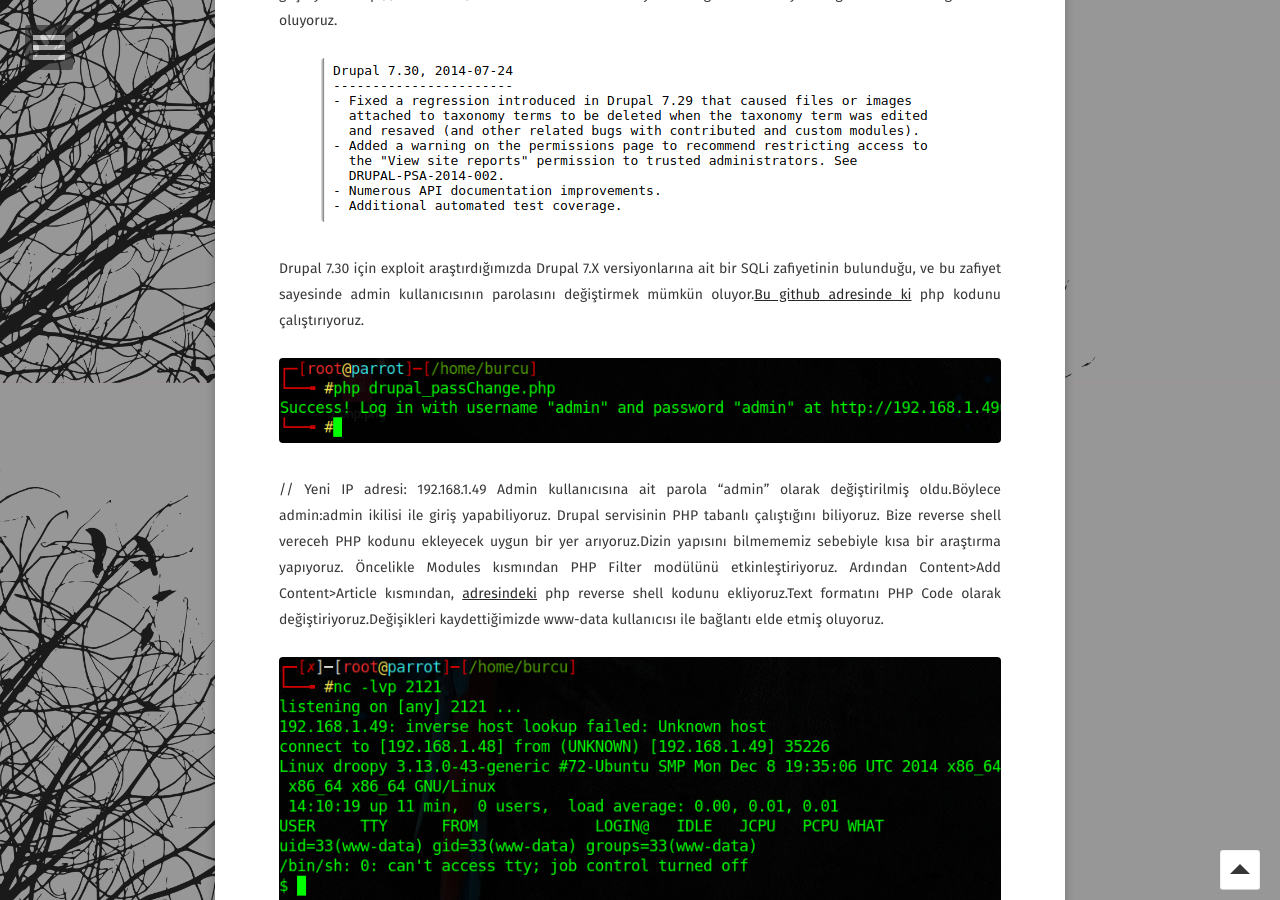
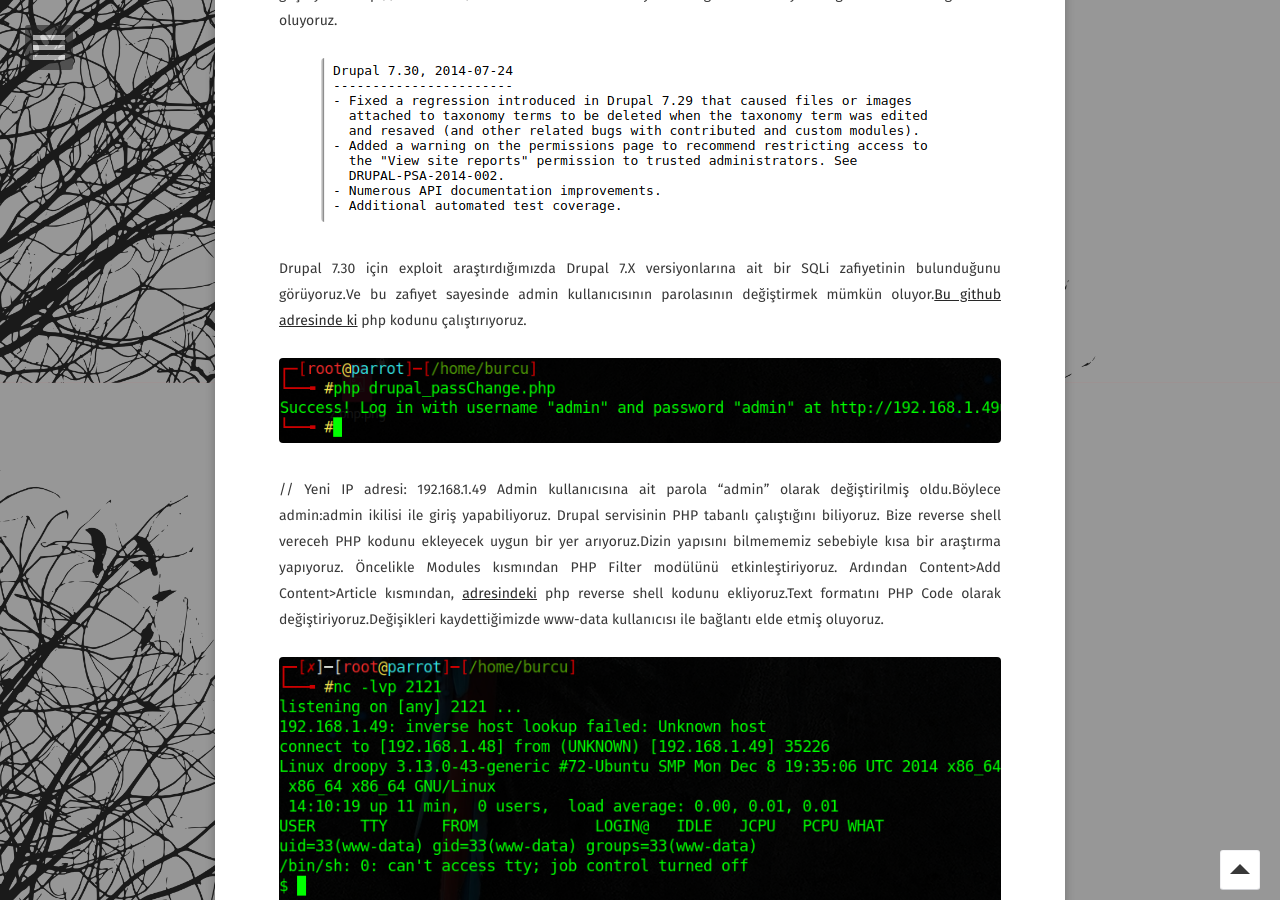
Before and after one commit to burcudemiralp/burcudemiralp.github.io, a Jekyll site: the page built from _posts/2018-06-13-Droopy-Writeup.md, in a window 1280 px wide and 900 px high, scrolled down 1417 px. Built offline with Jekyll 4.4.1, drawn with Linux system fonts in a browser that asks for light colours; some web fonts are replaced.

Commit message:
Update 2018-06-13-Droopy-Writeup.md

```diff
--- a/_posts/2018-06-13-Droopy-Writeup.md
+++ b/_posts/2018-06-13-Droopy-Writeup.md
@@ -28,7 +28,7 @@
 <figure >
     <img src="/assets/img/droopy/droopyversion.png">
 </figure>
-Drupal 7.30 için exploit araştırdığımızda Drupal 7.X versiyonlarına ait bir SQLi zafiyetinin bulunduğu, ve bu zafiyet sayesinde admin kullanıcısının parolasını değiştirmek mümkün oluyor.[Bu github adresinde ki](https://gist.github.com/milankragujevic/61eb72df71b69df80e86) php kodunu çalıştırıyoruz.
+Drupal 7.30 için exploit araştırdığımızda Drupal 7.X versiyonlarına ait bir SQLi zafiyetinin bulunduğunu görüyoruz.Ve bu zafiyet sayesinde admin kullanıcısının parolasının değiştirmek mümkün oluyor.[Bu github adresinde ki](https://gist.github.com/milankragujevic/61eb72df71b69df80e86) php kodunu çalıştırıyoruz.
 <figure >
     <img src="/assets/img/droopy/droopyexploit.png">
 </figure>
```
